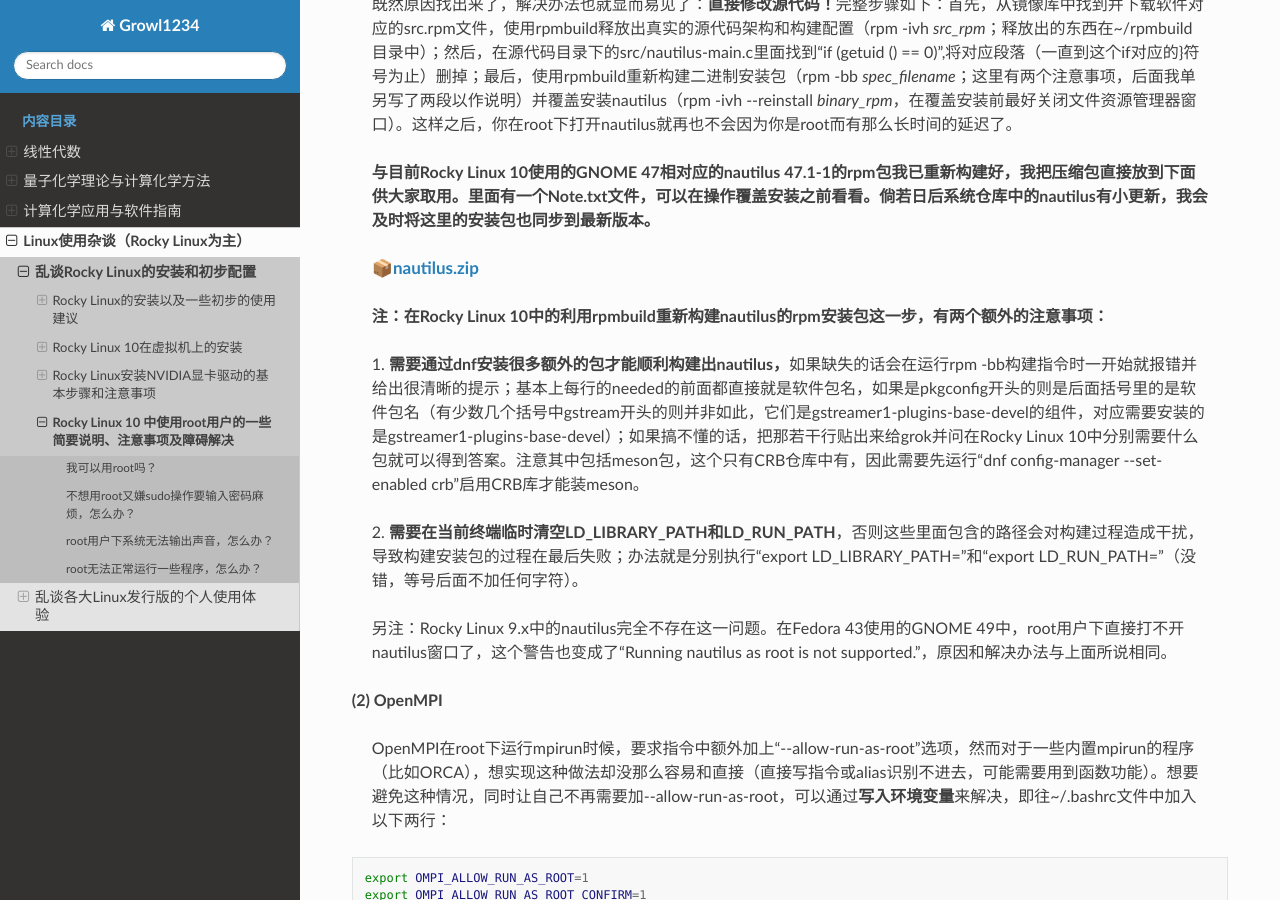
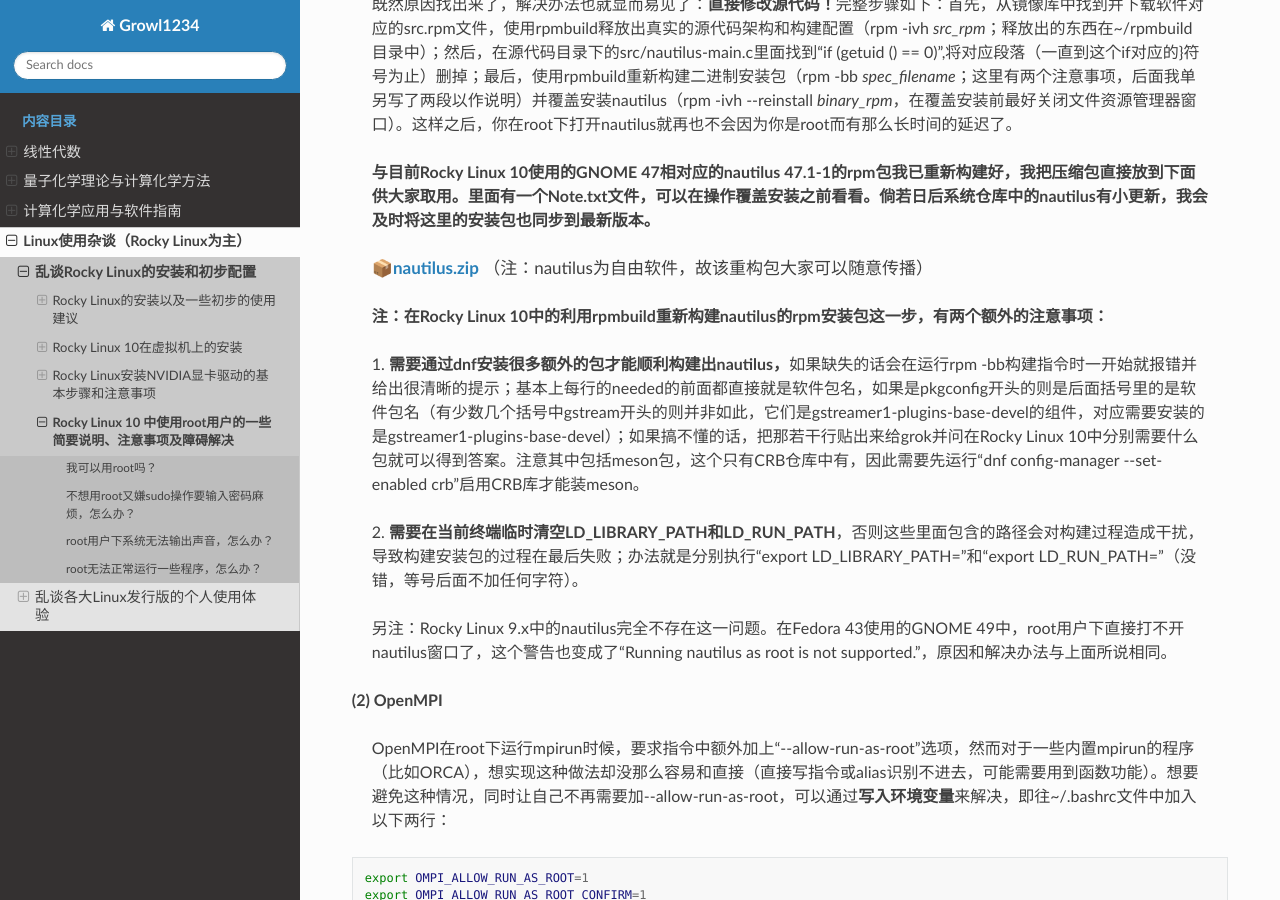
Before and after one commit to Growl1234/RTDProject, a Sphinx documentation site: the page built from source/linux/rocky/root.md, in a window 1280 px wide and 900 px high, scrolled down 1435 px. Built offline with Sphinx 7.4.7 and the Read the Docs theme 3.1.0, drawn with Linux system fonts in a browser that asks for light colours.

Commit message:
Update root.md

```diff
--- a/source/linux/rocky/root.md
+++ b/source/linux/rocky/root.md
@@ -40,9 +40,10 @@
 <strong>与目前Rocky Linux 10使用的GNOME 47相对应的nautilus 47.1-1的rpm包我已重新构建好，我把压缩包直接放到下面供大家取用。里面有一个Note.txt文件，可以在操作覆盖安装之前看看。倘若日后系统仓库中的nautilus有小更新，我会及时将这里的安装包也同步到最新版本。</strong>
 </p>
 
-<p style="margin-left: 20px; margin-right: 20px; font-size: 17px;"><strong>
-<a href="../../_static/packages/nautilus.zip">📦nautilus.zip</a>
-</strong></p>
+<p style="margin-left: 20px; margin-right: 20px; font-size: 17px;">
+<strong><a href="../../_static/packages/nautilus.zip">📦nautilus.zip</a></strong>
+（注：nautilus为自由软件，故该重构包大家可以随意传播）
+</p>
 
 <p style="margin-left: 20px; margin-right: 20px;">
 <strong>注：在Rocky Linux 10中的利用rpmbuild重新构建nautilus的rpm安装包这一步，有两个额外的注意事项：</strong>
```
